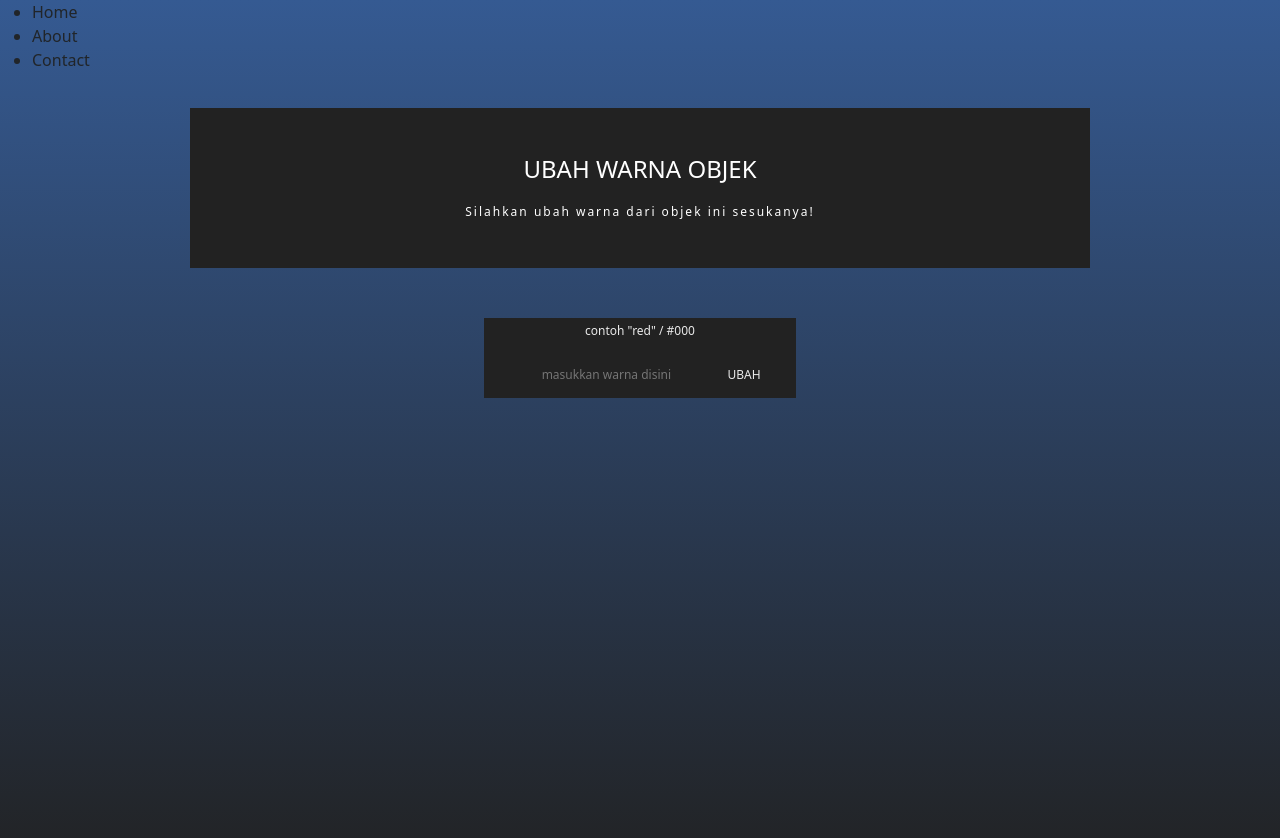
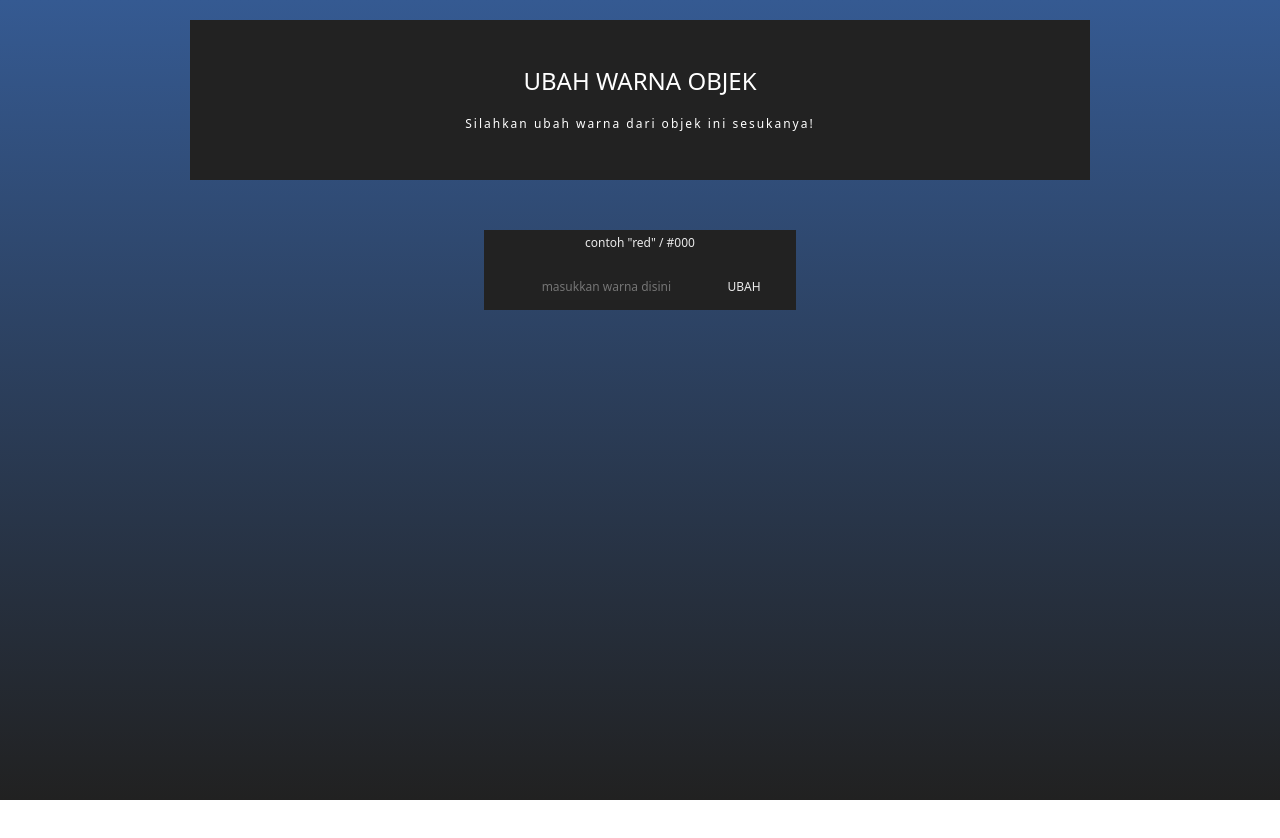
Before and after one commit to pakisenju/Simple-DOM-Manipulation, a plain HTML site: page index.html in a window 1280 px wide. After the commit the page ends 800 px from the top, so only its background shows below. Drawn offline with nearby package versions, Linux system fonts and the light colour scheme.

Commit message:
hapus navbar

```diff
--- a/index.html
+++ b/index.html
@@ -14,13 +14,6 @@
 </head>
 
 <body class="body">
-  <nav>
-    <ul>
-      <li>Home</li>
-      <li>About</li>
-      <li>Contact</li>
-    </ul>
-  </nav>
   <div class="container">
     <div class="targetObject">
       <h1>Ubah Warna Objek</h1>
```
